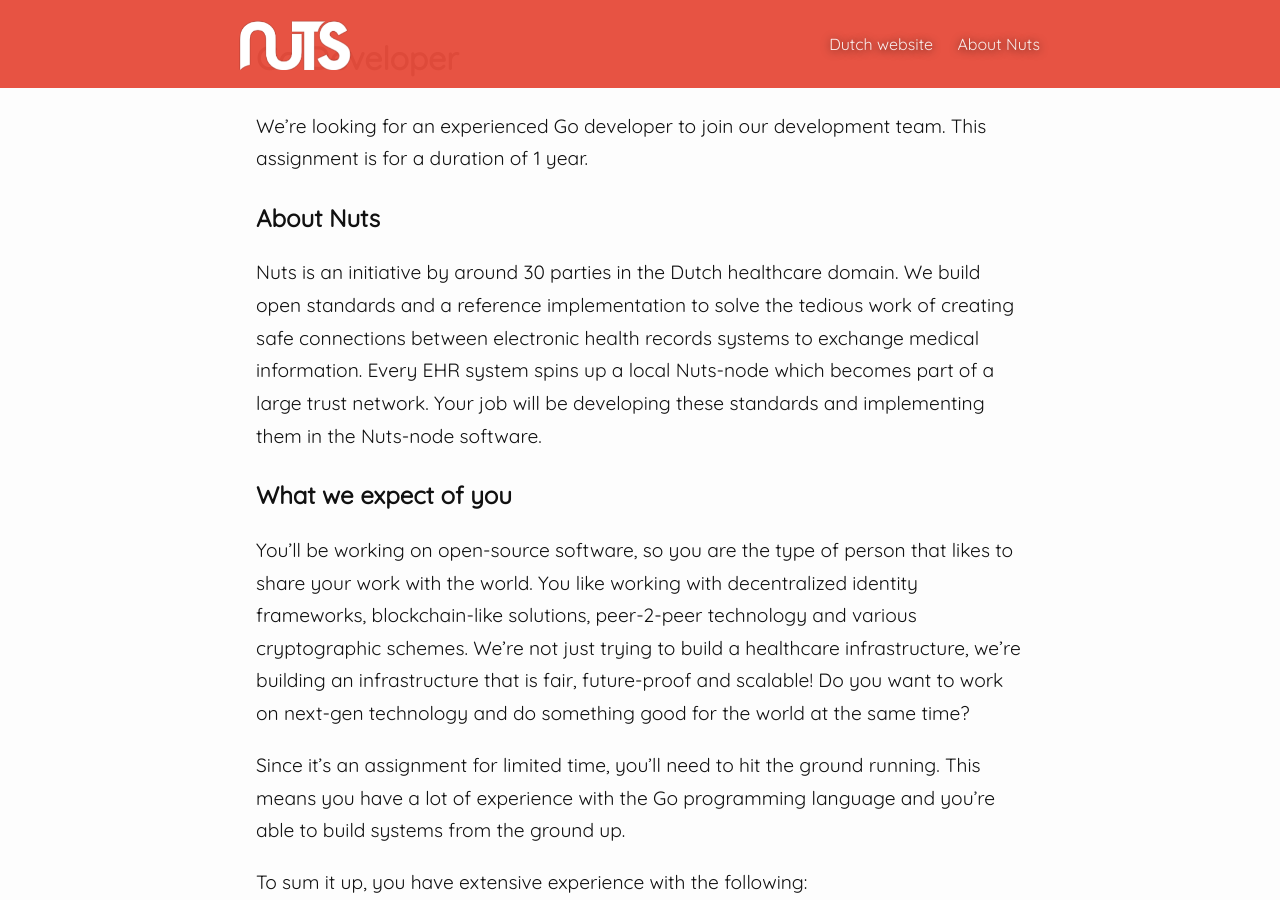
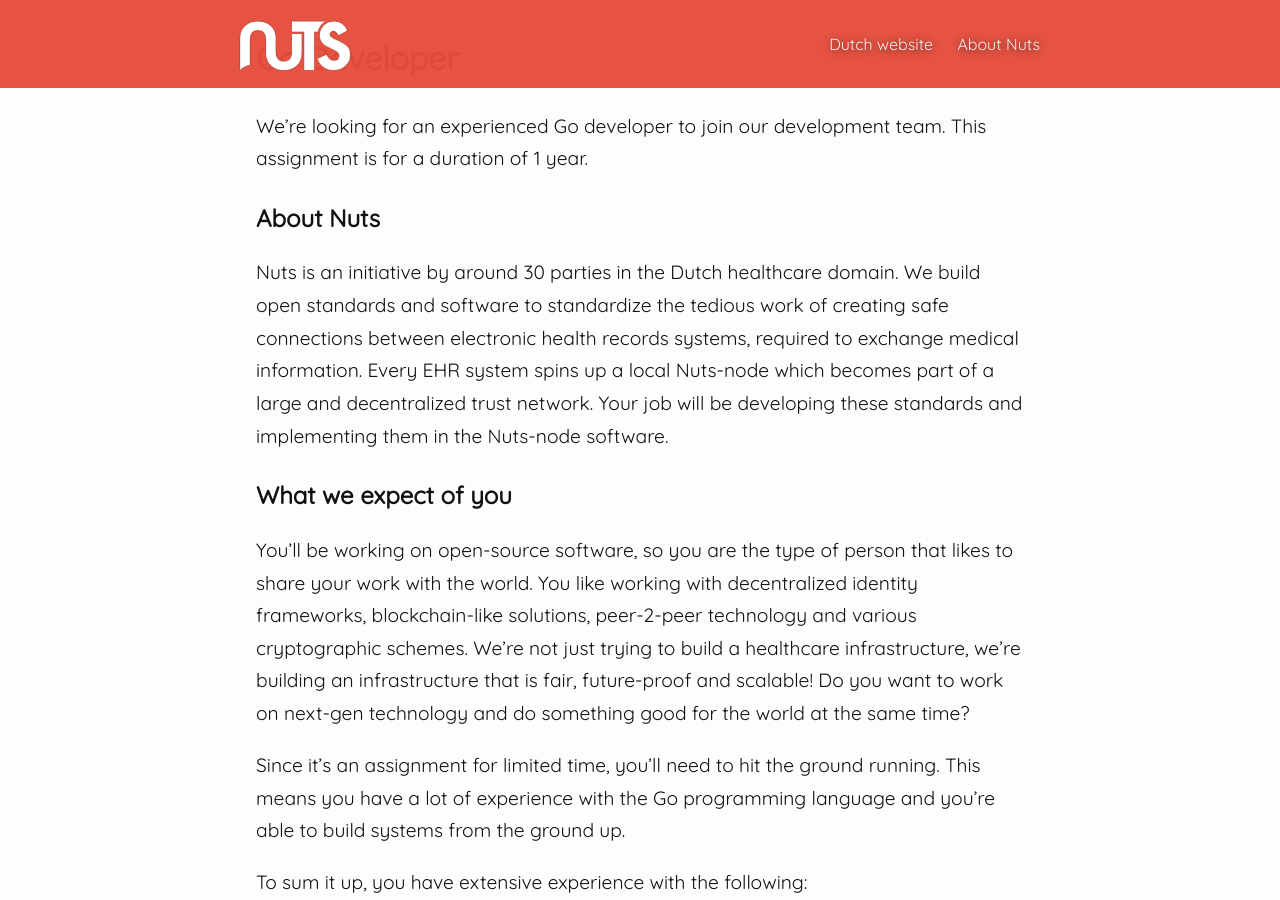
Before and after one commit to nuts-foundation/nuts-webpresence, a Jekyll site: the page built from en/jobs.md, in a window 1280 px wide and 900 px high, scrolled down 532 px. Built offline with Jekyll 4.4.1, drawn with Linux system fonts in a browser that asks for light colours; some of the changed text lies outside the part shown.

Commit message:
Small improvements

```diff
--- a/en/jobs.md
+++ b/en/jobs.md
@@ -12,7 +12,7 @@
 We’re looking for an experienced Go developer to join our development team. This assignment is for a duration of 1 year.
 
 ## About Nuts
-Nuts is an initiative by around 30 parties in the Dutch healthcare domain. We build open standards and a reference implementation to solve the tedious work of creating safe connections between electronic health records systems to exchange medical information. Every EHR system spins up a local Nuts-node which becomes part of a large trust network. Your job will be developing these standards and implementing them in the Nuts-node software.
+Nuts is an initiative by around 30 parties in the Dutch healthcare domain. We build open standards and software to standardize the tedious work of creating safe connections between electronic health records systems, required to exchange medical information. Every EHR system spins up a local Nuts-node which becomes part of a large and decentralized trust network. Your job will be developing these standards and implementing them in the Nuts-node software.
 
 ## What we expect of you
 You’ll be working on open-source software, so you are the type of person that likes to share your work with the world. You like working with decentralized identity frameworks, blockchain-like solutions, peer-2-peer technology and various cryptographic schemes. We’re not just trying to build a healthcare infrastructure, we’re building an infrastructure that is fair, future-proof and scalable! Do you want to work on next-gen technology and do something good for the world at the same time?
@@ -21,11 +21,11 @@
 
 To sum it up, you have extensive experience with the following:
 * The Go programming language
-* Basic cryptographic schemes
-* Writing API specification using OpenAPI Specification (Swagger doc)
-* Writing reusable specifications
+* Several cryptographic schemes
+* Writing API specifications using OpenAPI Specification (Swagger doc)
+* Writing reusable software specifications (RFCs)
 * Distributed systems in general
-* Docker
+* Docker and basic DevOps
 
 ## Your employer
 Since Nuts is a decentralized initiative, the actual position is offered by one of the participating organisations. For this specific position, the offering organisation is [Nedap Healthcare](https://nedap.com/): A Dutch company located in Groenlo, the Netherlands.
```
